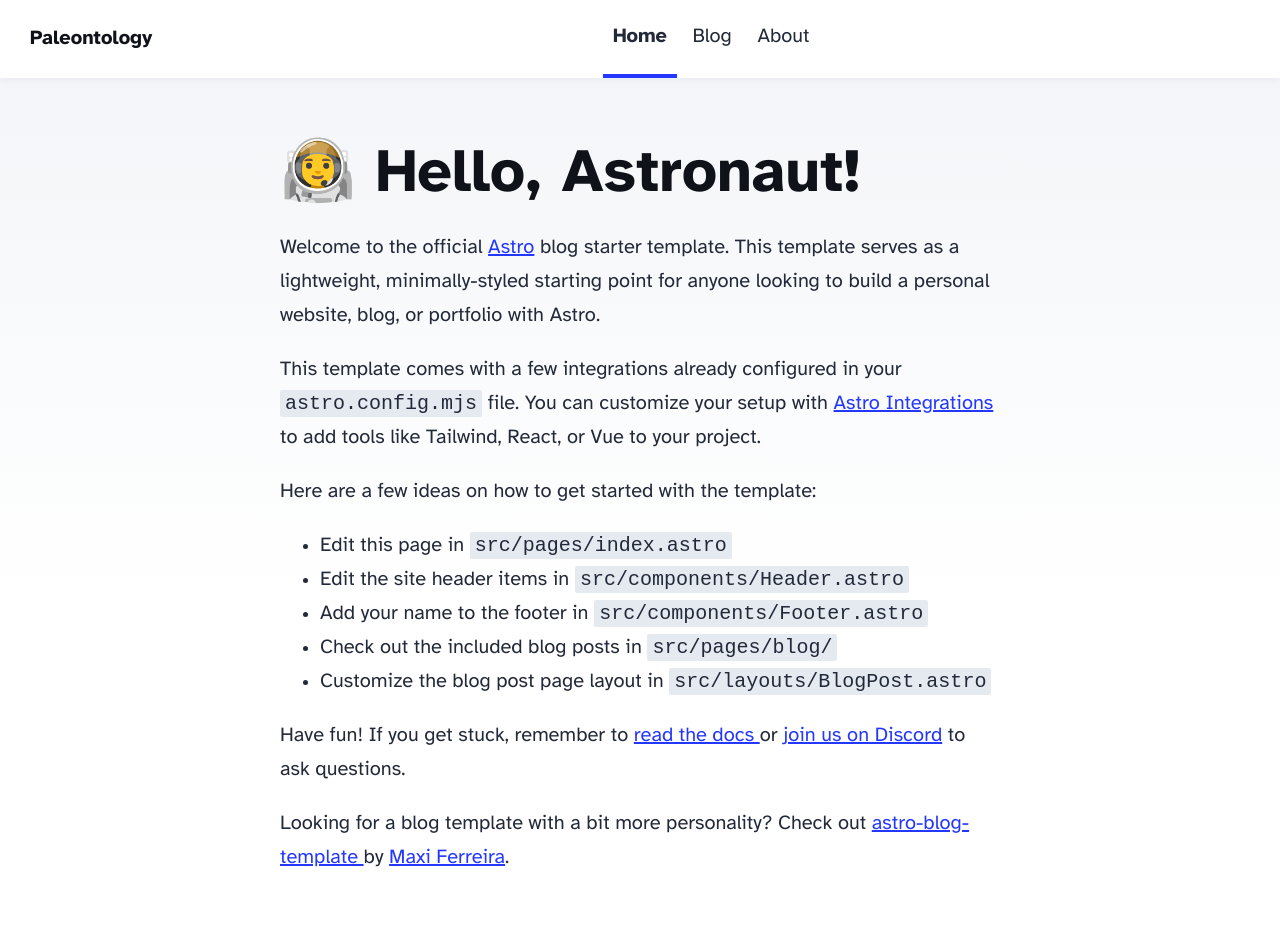
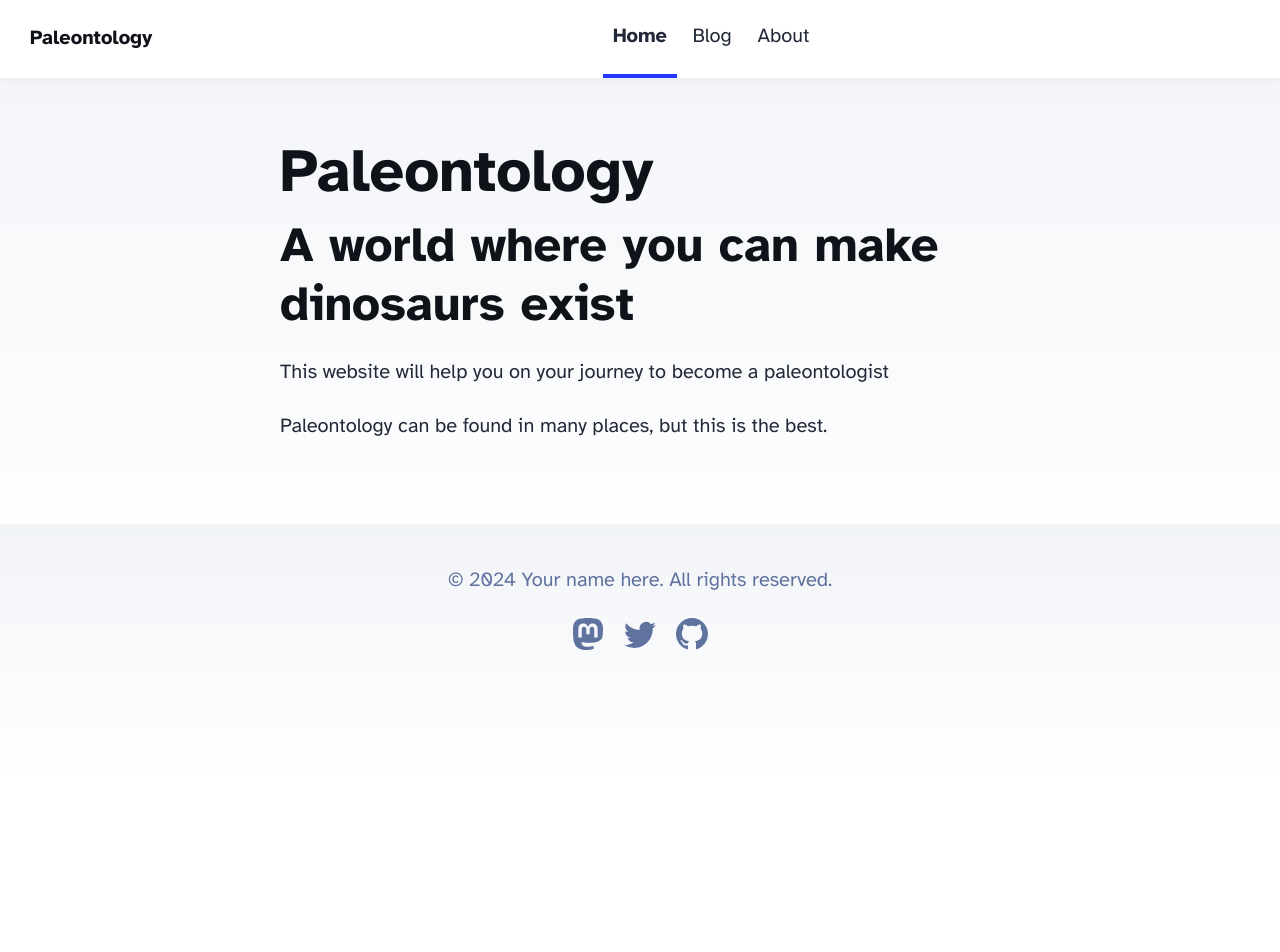
Before and after one commit to yunusum/paleontology, an Astro site: page / in a window 1280 px wide. Shown: the top 952 px of the page. After the commit the page ends 800 px from the top, so only its background shows below. Built offline with nearby package versions, Linux system fonts and the light colour scheme; Astro itself is replaced by a stand-in of ours.

Commit message:
home page changes

```diff
--- a/src/pages/index.astro
+++ b/src/pages/index.astro
@@ -1,8 +1,8 @@
 ---
-import BaseHead from '../components/BaseHead.astro';
-import Header from '../components/Header.astro';
-import Footer from '../components/Footer.astro';
-import { SITE_TITLE, SITE_DESCRIPTION } from '../consts';
+import BaseHead from "../components/BaseHead.astro";
+import Header from "../components/Header.astro";
+import Footer from "../components/Footer.astro";
+import { SITE_TITLE, SITE_DESCRIPTION } from "../consts";
 ---
 
 <!doctype html>
@@ -13,37 +13,12 @@ import { SITE_TITLE, SITE_DESCRIPTION } from '../consts';
   <body>
     <Header />
     <main>
-			<h1>🧑‍🚀 Hello, Astronaut!</h1>
+      <h1>Paleontology</h1>
+      <h2>A world where you can make dinosaurs exist</h2>
       <p>
-				Welcome to the official <a href="https://astro.build/">Astro</a> blog starter template. This
-				template serves as a lightweight, minimally-styled starting point for anyone looking to build
-				a personal website, blog, or portfolio with Astro.
+        This website will help you on your journey to become a paleontologist
       </p>
-			<p>
-				This template comes with a few integrations already configured in your
-				<code>astro.config.mjs</code> file. You can customize your setup with
-				<a href="https://astro.build/integrations">Astro Integrations</a> to add tools like Tailwind,
-				React, or Vue to your project.
-			</p>
-			<p>Here are a few ideas on how to get started with the template:</p>
-			<ul>
-				<li>Edit this page in <code>src/pages/index.astro</code></li>
-				<li>Edit the site header items in <code>src/components/Header.astro</code></li>
-				<li>Add your name to the footer in <code>src/components/Footer.astro</code></li>
-				<li>Check out the included blog posts in <code>src/pages/blog/</code></li>
-				<li>Customize the blog post page layout in <code>src/layouts/BlogPost.astro</code></li>
-			</ul>
-			<p>
-				Have fun! If you get stuck, remember to <a href="https://docs.astro.build/"
-					>read the docs
-				</a> or <a href="https://astro.build/chat">join us on Discord</a> to ask questions.
-			</p>
-			<p>
-				Looking for a blog template with a bit more personality? Check out <a
-					href="https://github.com/Charca/astro-blog-template"
-					>astro-blog-template
-				</a> by <a href="https://twitter.com/Charca">Maxi Ferreira</a>.
-			</p>
+      <p>Paleontology can be found in many places, but this is the best.</p>
     </main>
     <Footer />
   </body>
```
Lines whose indentation alone changed are shown as unchanged.
